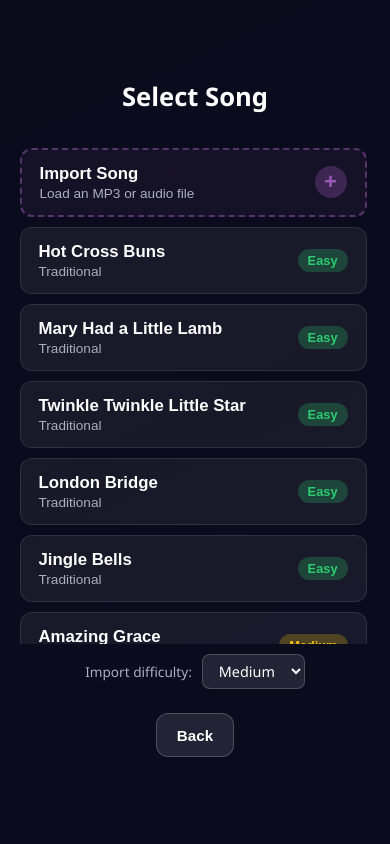
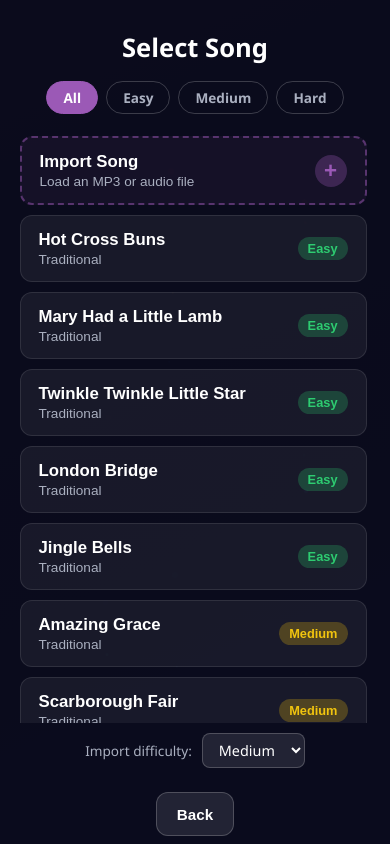
Before and after one commit to adamasp777/piano-game, a plain HTML site: page index.html in a window 390 px wide. Both pictures are taken after a click on the button "Play". Drawn offline with Linux system fonts and the light colour scheme.

Commit message:
Fix mobile song list scrolling and add difficulty filter tabs
- Add All/Easy/Medium/Hard filter tabs to reduce scrolling
- Enable touch scrolling on song list (touch-action: pan-y,
  -webkit-overflow-scrolling, remove preventDefault on cards)
- Change select screen to top-aligned layout with flex scroll area
- Add styled scrollbar for the song list
- Bump service worker cache

Co-Authored-By: Claude Opus 4.6 <noreply@anthropic.com>

```diff
--- a/css/style.css
+++ b/css/style.css
@@ -120,20 +120,76 @@ html, body {
 /* Song Select */
 #select-screen {
   background: var(--bg-panel);
+  justify-content: flex-start;
+  padding-top: 30px;
 }
 
 .screen-title {
   font-size: 1.6rem;
   font-weight: 700;
-  margin-bottom: 1.5rem;
+  margin-bottom: 1rem;
+  flex-shrink: 0;
+}
+
+/* Difficulty filter tabs */
+.filter-tabs {
+  display: flex;
+  gap: 8px;
+  margin-bottom: 12px;
+  flex-shrink: 0;
+}
+
+.filter-tab {
+  padding: 6px 16px;
+  border-radius: 20px;
+  border: 1px solid rgba(255, 255, 255, 0.2);
+  background: transparent;
+  color: var(--text-secondary);
+  font-size: 0.85rem;
+  font-weight: 600;
+  font-family: inherit;
+  cursor: pointer;
+  transition: background 0.15s, color 0.15s, border-color 0.15s;
+}
+
+.filter-tab:active {
+  transform: scale(0.95);
+}
+
+.filter-tab.active {
+  background: var(--accent);
+  color: #fff;
+  border-color: var(--accent);
 }
 
 .song-list {
   width: 90%;
   max-width: 360px;
-  max-height: 60vh;
+  flex: 1;
   overflow-y: auto;
+  -webkit-overflow-scrolling: touch;
+  touch-action: pan-y;
   padding-right: 4px;
+  padding-bottom: 10px;
+}
+
+/* Visible scrollbar on song list */
+.song-list::-webkit-scrollbar {
+  width: 6px;
+}
+
+.song-list::-webkit-scrollbar-track {
+  background: rgba(255, 255, 255, 0.05);
+  border-radius: 3px;
+}
+
+.song-list::-webkit-scrollbar-thumb {
+  background: rgba(155, 89, 182, 0.4);
+  border-radius: 3px;
+}
+
+.song-list::-webkit-scrollbar-thumb:hover {
+  background: rgba(155, 89, 182, 0.6);
 }
 
 .song-card {
--- a/index.html
+++ b/index.html
@@ -38,6 +38,12 @@
   <!-- Song Select Screen -->
   <div class="screen hidden" id="select-screen">
     <h2 class="screen-title">Select Song</h2>
+    <div class="filter-tabs" id="filter-tabs">
+      <button class="filter-tab active" data-filter="All">All</button>
+      <button class="filter-tab" data-filter="Easy">Easy</button>
+      <button class="filter-tab" data-filter="Medium">Medium</button>
+      <button class="filter-tab" data-filter="Hard">Hard</button>
+    </div>
     <div class="song-list" id="song-list"></div>
     <div class="import-controls">
       <label for="import-difficulty" class="import-label">Import difficulty:</label>
--- a/js/game.js
+++ b/js/game.js
@@ -79,6 +79,8 @@
   }
 
   // --- Song select population ---
+  var currentFilter = 'All';
+
   function populateSongList() {
     var container = document.getElementById('song-list');
     container.innerHTML = '';
@@ -92,10 +94,6 @@
         '<div class="song-artist">Load an MP3 or audio file</div>' +
       '</div>' +
       '<span class="diff-import">+</span>';
-    importCard.addEventListener('touchstart', function (e) {
-      e.preventDefault();
-      document.getElementById('file-input').click();
-    }, { passive: false });
     importCard.addEventListener('click', function () {
       document.getElementById('file-input').click();
     });
@@ -104,6 +102,7 @@
     var songs = Songs.list;
     for (var i = 0; i < songs.length; i++) {
       (function (song) {
+        if (currentFilter !== 'All' && song.difficulty !== currentFilter) return;
         var card = document.createElement('button');
         card.className = 'song-card';
         card.innerHTML =
@@ -112,10 +111,27 @@
             '<div class="song-artist">' + song.artist + '</div>' +
           '</div>' +
           '<span class="song-difficulty diff-' + song.difficulty + '">' + song.difficulty + '</span>';
-        card.addEventListener('touchstart', function (e) { e.preventDefault(); startSong(song); }, { passive: false });
         card.addEventListener('click', function () { startSong(song); });
         container.appendChild(card);
       })(songs[i]);
+    }
+
+    container.scrollTop = 0;
+  }
+
+  function initFilterTabs() {
+    var tabs = document.querySelectorAll('.filter-tab');
+    for (var i = 0; i < tabs.length; i++) {
+      (function (tab) {
+        tab.addEventListener('click', function () {
+          for (var j = 0; j < tabs.length; j++) {
+            tabs[j].classList.remove('active');
+          }
+          tab.classList.add('active');
+          currentFilter = tab.getAttribute('data-filter');
+          populateSongList();
+        });
+      })(tabs[i]);
     }
   }
 
@@ -675,6 +691,7 @@
 
     initCanvas();
     populateSongList();
+    initFilterTabs();
     setupInput();
 
     // Button handlers
--- a/sw.js
+++ b/sw.js
@@ -1,4 +1,4 @@
-var CACHE_NAME = 'piano-keys-v4';
+var CACHE_NAME = 'piano-keys-v5';
 var ASSETS = [
   './',
   './index.html',
```
